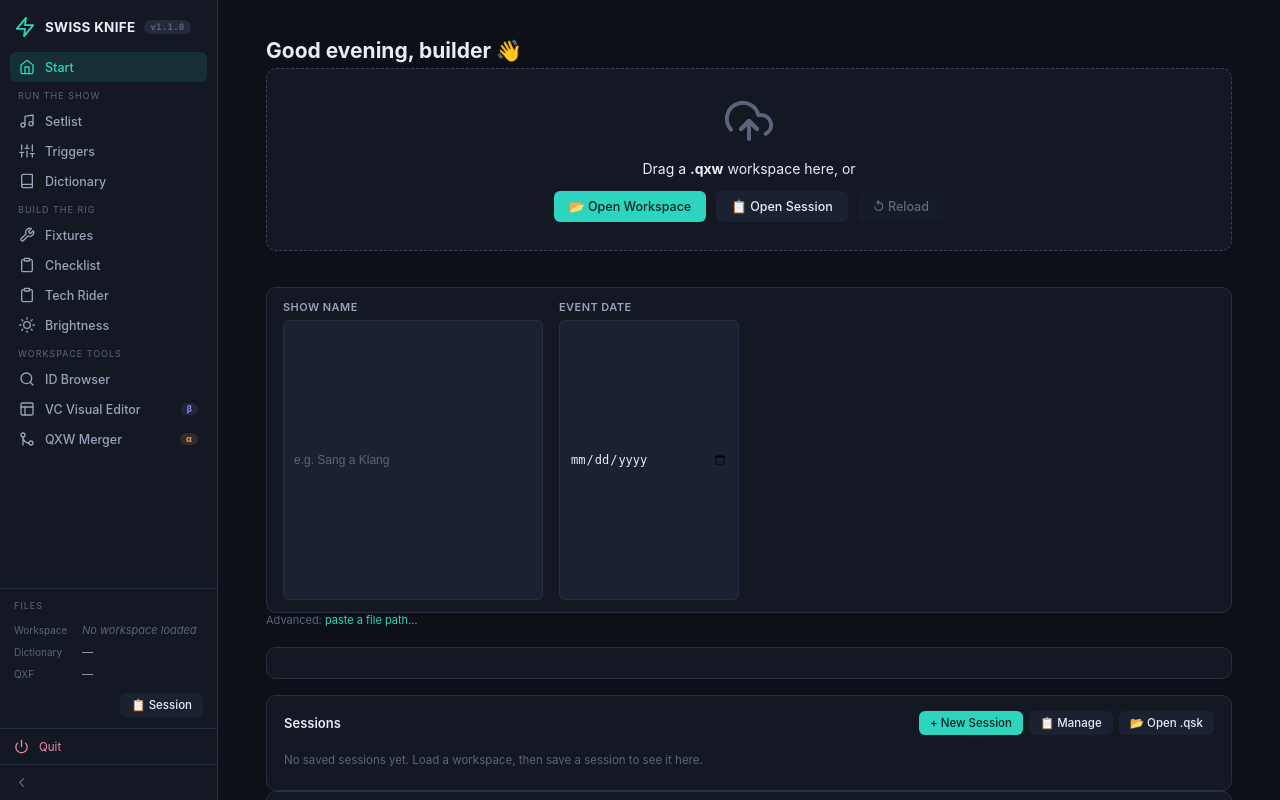
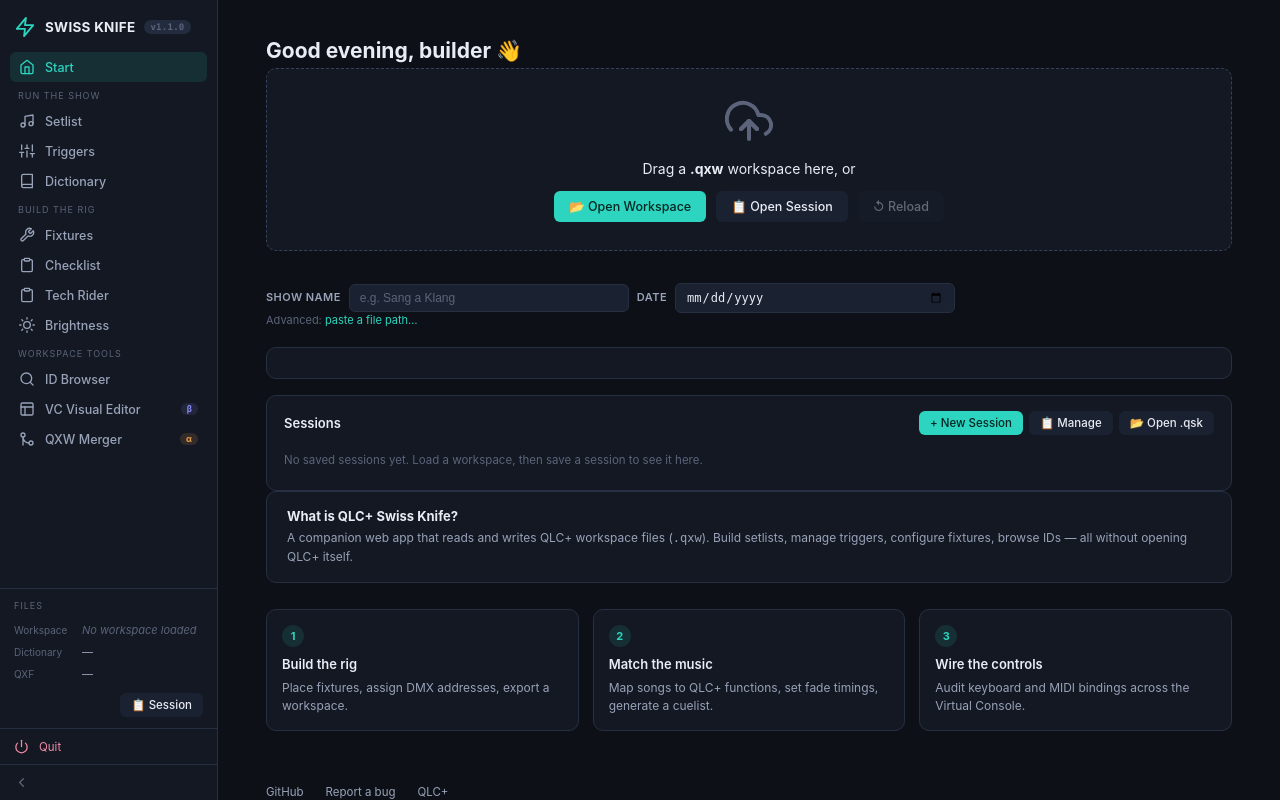
Before and after one commit to giopas/qlc-plus-swiss-knife-tool-script, a Flask app: page / in a window 1280 px wide. Run offline with Flask 3, Linux system fonts and the light colour scheme.

Commit message:
fix: compact show info layout, add tooltips, update wiki docs
- Show Name / Event Date fields: compact inline row instead of oversized card
- Add tooltip explaining their purpose (PDF headers, filenames, sessions)
- Wiki: document show info fields in Sessions-and-Files page
- Wiki: add Tech Rider page with workflow and use cases
- Wiki: update Home to list Tech Rider in Build the rig table
- Wiki: update Setlist Manager with multi-export and cue name resolution docs
- Wiki: update Setup Checklist with Checklist PDF section and filename derivation

```diff
--- a/static/css/style.css
+++ b/static/css/style.css
@@ -696,12 +696,14 @@ table.mock td b { color: var(--text); font-weight: 600; }
 .start-drop-icon svg { color: var(--text-faint); }
 .start-drop-btns { display: flex; gap: 10px; margin-top: 2px; }
 .start-show-info {
-  display: flex; gap: 16px; align-items: flex-end; margin-top: 16px;
-  padding: 12px 16px; background: var(--surface-0); border-radius: var(--radius);
-  border: 1px solid var(--border);
-}
-.show-info-row { display: flex; flex-direction: column; gap: 4px; }
-.show-info-row .field-label { font-size: 11px; letter-spacing: .04em; }
+  display: flex; gap: 8px; align-items: center; margin-top: 12px;
+}
+.start-show-info .field-label {
+  font-size: 11px; letter-spacing: .04em; color: var(--text-dim);
+  white-space: nowrap;
+}
+.start-show-info input[type="text"] { width: 200px; }
+.start-show-info input[type="date"] { width: 150px; }
 .start-about {
   max-width: 980px;
   background: var(--surface-0);
--- a/templates/index.html
+++ b/templates/index.html
@@ -181,19 +181,16 @@
         </div>
       </div>
 
-      <!-- Show info -->
-      <div class="start-show-info">
-        <div class="show-info-row">
-          <label class="field-label" for="show-name-input">Show Name</label>
-          <input id="show-name-input" type="text" class="filter-input" style="width:260px"
-                 placeholder="e.g. Sang a Klang" spellcheck="false"
-                 onchange="updateShowInfo()">
-        </div>
-        <div class="show-info-row">
-          <label class="field-label" for="event-date-input">Event Date</label>
-          <input id="event-date-input" type="date" class="filter-input" style="width:180px"
-                 onchange="updateShowInfo()">
-        </div>
+      <!-- Show info (used in PDF headers & export filenames) -->
+      <div class="start-show-info"
+           data-tooltip="Used in PDF headers, export filenames and session files. Leave blank to auto-derive from the workspace filename.">
+        <label class="field-label" for="show-name-input">Show Name</label>
+        <input id="show-name-input" type="text" class="filter-input"
+               placeholder="e.g. Sang a Klang" spellcheck="false"
+               onchange="updateShowInfo()">
+        <label class="field-label" for="event-date-input">Date</label>
+        <input id="event-date-input" type="date" class="filter-input"
+               onchange="updateShowInfo()">
       </div>
 
       <!-- Advanced path input -->
```
